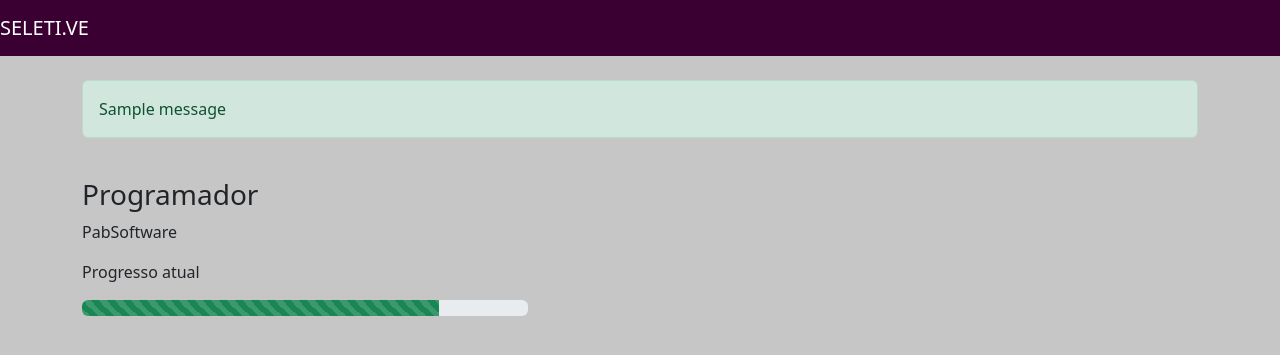
After one commit to pabsoftware/seletivo, a Django app: page /vagas/vaga/1 in a window 1280 px wide. The commit adds this page. Shown: the top 355 px of the page. Run offline with Django 4.2, Linux system fonts and the light colour scheme; data comes from the database, SQL or seed files in the repository; both versions use the stored data as it was after the commit; one stand-in notice (Sample message) is shown.

Commit message:
exibindo vaga

```diff
--- a/empresa/templates/unica_empresa.html
+++ b/empresa/templates/unica_empresa.html
@@ -75,7 +75,7 @@
 
                 <div class="box-vagas">
                     <div class="header-vagas">
-                        {{vaga.titulo}}
+                      <a href="{% url 'vaga' vaga.id %}" > {{vaga.titulo}} </a>
                     </div>
 
                     <div class="body-vagas">
--- /dev/null
+++ b/vagas/templates/vaga.html
@@ -0,0 +1,26 @@
+{% extends 'base.html' %}
+{% load static %}
+{% block 'head' %}
+    <link rel = "stylesheet" href = "{% static 'vaga/css/vaga.css' %}">
+{% endblock 'head' %}
+
+{% block 'body' %}
+    <div class = "container">
+        {% if messages %}
+            {% for message in messages %}
+                <br>
+                <section class="alert {{message.tags}}">
+                    {{message}}
+                </section>
+            {% endfor %}
+        {% endif %}
+        <br>
+        <h3 class = "titulo"> {{vaga.titulo}} </h3>
+        <p class = "titulo2"> {{vaga.empresa}} </p>
+        <p> Progresso atual</p>
+        <div style = "width: 40%" class="progress">
+            <div class="progress-bar progress-bar-striped bg-success" role="progressbar" style="width: 80%" aria-valuenow="25" aria-valuemin="0" aria-valuemax="100"></div>
+        </div>
+
+    </div>
+{% endblock 'body' %}
--- a/vagas/urls.py
+++ b/vagas/urls.py
@@ -2,5 +2,6 @@ from django.urls import path
 from . import views
 
 urlpatterns = [
-    path('nova_vaga/', views.nova_vaga, name='nova_vaga',)
+    path('nova_vaga/', views.nova_vaga, name='nova_vaga'),
+    path('vaga/<int:id>', views.vaga, name='vaga'),
 ]
--- a/vagas/views.py
+++ b/vagas/views.py
@@ -1,7 +1,7 @@
 from django.shortcuts import render
 from django.http import HttpResponse, Http404
 from empresa.models import Vagas
-from django.shortcuts import redirect
+from django.shortcuts import redirect, get_object_or_404
 from django.contrib import messages
 from django.contrib.messages import constants
 
@@ -31,3 +31,11 @@ def nova_vaga(request):
         return redirect(f'/home/empresa/{empresa}')
     elif request.method == 'GET':
         raise Http404()
+
+def vaga(request, id):
+    template_name= 'vaga.html'
+    vaga = get_object_or_404(Vagas, id=id)
+    context = {
+        'vaga': vaga,
+    }
+    return render(request, template_name, context)
```
Also changed, not shown: db.sqlite3, templates/static/vaga/css/vaga.css (added), 2 other files.
